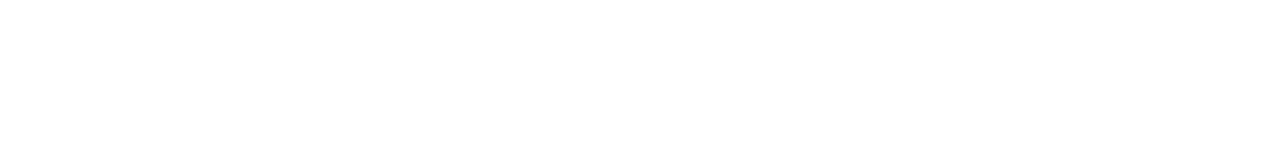
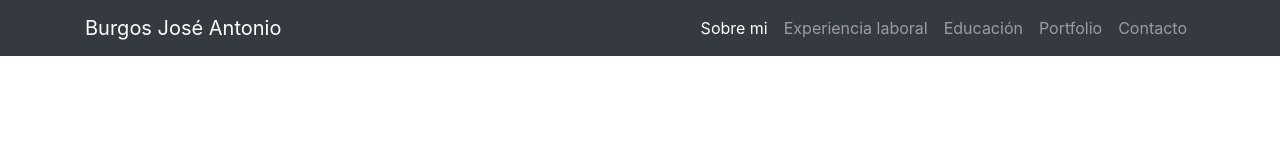
Before and after one commit to Jose-anbu/Jose-anbu.github.io, a plain HTML site: page index.html in a window 1280 px wide. Drawn offline with nearby package versions, Linux system fonts and the light colour scheme.

Commit message:
Se agregó el navbar

```diff
--- a/index.html
+++ b/index.html
@@ -15,14 +15,47 @@
 </head>
 
 <body>
+    <header>
+        <nav class="navbar navbar-expand-lg navbar-dark bg-dark">
+            <div class="container">
+                <a class="navbar-brand" href="#">Burgos José Antonio</a>
+                <button class="navbar-toggler" type="button" data-toggle="collapse" data-target="#navbarSupportedContent"
+                    aria-controls="navbarSupportedContent" aria-expanded="false" aria-label="Toggle navigation">
+                    <span class="navbar-toggler-icon"></span>
+                </button>
+
+                <div class="collapse navbar-collapse" id="navbarSupportedContent">
+                    <ul class="navbar-nav ml-auto">
+                        <li class="nav-item active">
+                            <a class="nav-link" href="#">Sobre mi <span class="sr-only">(current)</span></a>
+                        </li>
+                        <li class="nav-item">
+                            <a class="nav-link" href="#">Experiencia laboral</a>
+                        </li>
+                        <li class="nav-item">
+                            <a class="nav-link" href="#">Educación</a>
+                        </li>
+                        <li class="nav-item">
+                            <a class="nav-link" href="#">Portfolio</a>
+                        </li>
+                        <li class="nav-item">
+                            <a class="nav-link" href="#">Contacto</a>
+                        </li>
+                    </ul>
+                </div>
+
+            </div>
+        </nav>
+    </header>
 
 
 
 
 
 
+    <footer>
 
-
+    </footer>
     <!-- SCRIPT BOOTSTRAP -->
     <script src="https://code.jquery.com/jquery-3.4.1.slim.min.js"
         integrity="sha384-J6qa4849blE2+poT4WnyKhv5vZF5SrPo0iEjwBvKU7imGFAV0wwj1yYfoRSJoZ+n"
```
